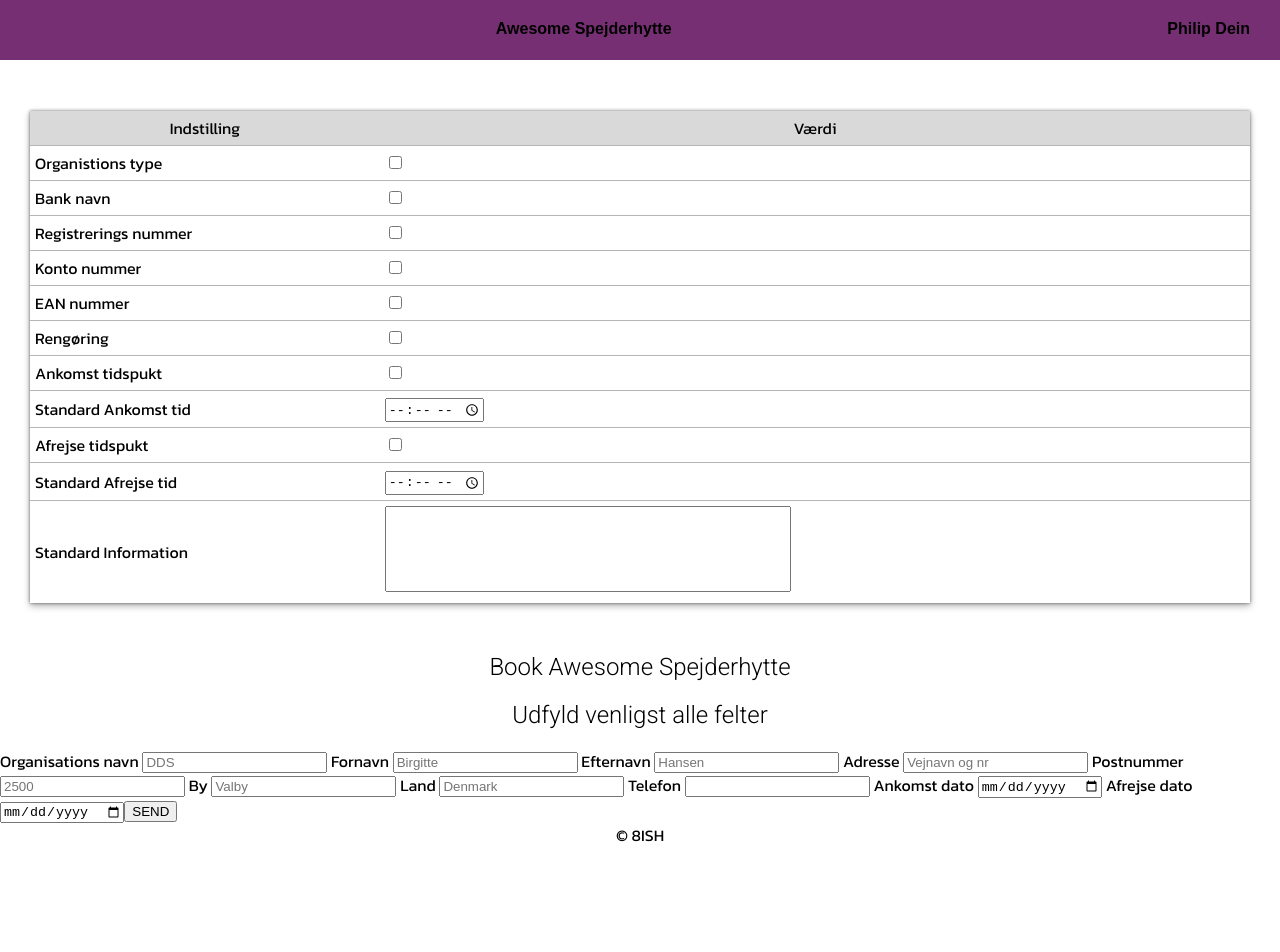
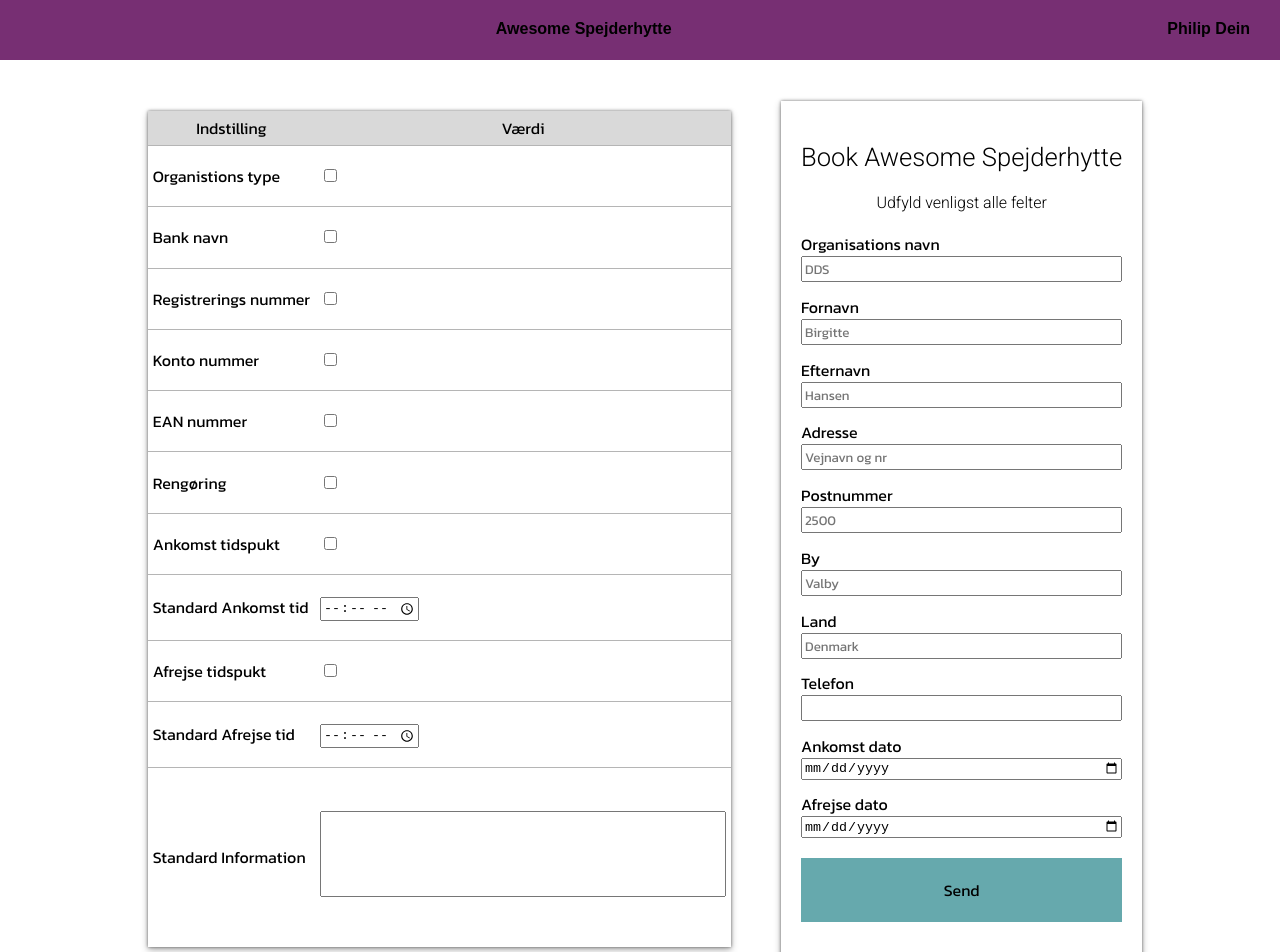
Before and after one commit to derangeddk/hyttebook-frontend, a Nuxt app: page / in a window 1280 px wide. Shown: the top 952 px of the page. Before the commit the page ends 847 px from the top, so only its background shows below. Built offline with nearby package versions, Linux system fonts and the light colour scheme.

Commit message:
Extract form-preview and alter its structure - Replace ID's with name - Remove the unutilized for="" in every element - Specify the fieldnames' element type - Make use of SASS in the styling

```diff
--- a/components/form-preview.vue
+++ b/components/form-preview.vue
@@ -17,98 +17,96 @@
 
                 </div>
             </div>
-
-            <label for="form-org-type" v-if="showOrgType">
-                Organisations type
-                <input type="text" id="form-org-type">
+            <label v-if="showOrgType">
+                <span>Organisations type</span>
+                <input type="text" name="form-org-type">
             </label>
 
-            <label for="form-org-name">
-                Organisations navn
-                <input type="text" id="form-org-name" placeholder="DDS">
+            <label>
+                <span>Organisations navn</span>
+                <input type="text" name="form-org-name" placeholder="DDS">
             </label>
 
-            <label for="form-firstname">
-                Fornavn
-                <input type="text" id="form-firstname" placeholder="Birgitte">
+            <label>
+                <span>Fornavn</span>
+                <input type="text" name="form-firstname" placeholder="Birgitte">
             </label>
 
-            <label for="form-lastname">
-                Efternavn
-                <input type="text" id="form-lastname" placeholder="Hansen">
+            <label>
+                <span>Efternavn</span>
+                <input type="text" name="form-lastname" placeholder="Hansen">
             </label>
 
-            <label for="form-address">
-                Adresse
-                <input type="text" id="form-address" placeholder="Vejnavn og nr">
+            <label>
+                <span>Adresse</span>
+                <input type="text" name="form-address" placeholder="Vejnavn og nr">
             </label>
 
-            <label for="form-zipcode">
-                Postnummer
-                <input type="text" id="form-zipcode" placeholder="2500">
+            <label>
+                <span>Postnummer</span>
+                <input type="text" name="form-zipcode" placeholder="2500">
             </label>
 
-            <label for="form-city">
-                By
-                <input type="text" id="form-city" placeholder="Valby">
+            <label>
+                <span>By</span>
+                <input type="text" name="form-city" placeholder="Valby">
             </label>
 
-            <label for="form-country">
-                Land
-                <input type="text" id="form-country" placeholder="Denmark">
+            <label>
+                <span>Land</span>
+                <input type="text" name="form-country" placeholder="Denmark">
             </label>
 
-            <label for="form-phone-number">
-                Telefon
-                <input type="text" id="form-phone-number">
+            <label>
+                <span>Telefon</span>
+                <input type="text" name="form-phone-number">
             </label>
 
-            <label for="form-bank-name" v-if="showBankName">
-                Bank navn
-                <input type="text" id="form-bank-name" placeholder="Nordea">
+            <label v-if="showBankName">
+                <span>Bank navn</span>
+                <input type="text" name="form-bank-name" placeholder="Nordea">
             </label>
 
-            <label for="form-reg-number" v-if="showRegistration">
-                Reg
-                <input type="text" id="form-reg-number">
+            <label v-if="showRegistration">
+                <span>Reg</span>
+                <input type="text" name="form-reg-number">
             </label>
 
-            <label for="form-acc-number" v-if="showAccount">
-                Konto
-                <input type="text" id="form-acc-number">
+            <label v-if="showAccount">
+                <span>Konto</span>
+                <input type="text" name="form-acc-number">
             </label>
 
-            <label for="form-ean-number" v-if="showEan">
-                EAN
-                <input type="text" id="form-ean-number">
+            <label v-if="showEan">
+                <span>EAN</span>
+                <input type="text" name="form-ean-number">
             </label>
 
-            <label for="form-cleaning" v-if="showCleaningToggle">
-                Rengøring ønskes
-                <input type="checkbox" id="form-cleaning" checked>
+            <label v-if="showCleaningToggle">
+                <span>Rengøring ønskes</span>
+                <input type="checkbox" name="form-cleaning" checked>
             </label>
 
-            <label for="form-arrival-date">
-                Ankomst dato
-                <input type="date" id="form-arrival-date">
+            <label>
+                <span>Ankomst dato</span>
+                <input type="date" name="form-arrival-date">
             </label>
 
-            <label for="form-arrival-time" v-if="showArrivalTime">
-                Ankomst tid
-                <input type="time" id="form-arrival-time">
+            <label v-if="showArrivalTime">
+                <span>Ankomst tid</span>
+                <input type="time" name="form-arrival-time">
             </label>
 
-            <label for="form-departure-date">
-                Afrejse dato
-                <input type="date" id="form-departure-date">
+            <label>
+                <span>Afrejse dato</span>
+                <input type="date" name="form-departure-date">
             </label>
 
-            <label for="form-departure-time" v-if="showDepartureTime">
-                Afrejse tid
-                <input type="time" id="form-departure-time">
+            <label v-if="showDepartureTime">
+                <span>Afrejse tid</span>
+                <input type="time" name="form-departure-time">
             </label>
-
-            <button type="submit">SEND</button>
+            <button type="submit" class="submit-button">Send</button>
         </form>
     </div>
 </template>
@@ -151,3 +149,55 @@
         }
     }
 </script>
+
+<style lang="scss">
+    .form-preview {
+        margin: 20px;
+        padding: 20px;
+        display: flex;
+        flex-direction: column;
+        align-items: center;
+        box-shadow: 0 0 3px rgba(0,0,0,0.5), 0 3px 7px rgba(0,0,0,0.3);
+    }
+
+    .form-preview h1 {
+        font-size: 1.6em;
+    }
+
+    .form-preview h2 {
+        font-size: 1em;
+    }
+
+    .form-preview form {
+        display: flex;
+        flex-direction: column;
+    }
+
+    .form-preview input[type=text] {
+        font-family: inherit;
+    }
+
+    .form-preview button.submit-button {
+        background-color: lighten(#3C6E71, 20%);
+        color:black;
+        width: 100%;
+        padding: 20px;
+        margin: 0.9em 0;
+        border: none;
+        font-size: 1em;
+        font-family: inherit;
+        cursor: pointer;
+        transition: background-color 200ms;
+    }
+
+    .form-preview button.submit-button:hover {
+        background-color: lighten(#3C6E71, 15%);
+    }
+
+
+    .form-preview label {
+        display: flex;
+        margin: 0.4em 0;
+        flex-direction: column;
+    }
+</style>
```
